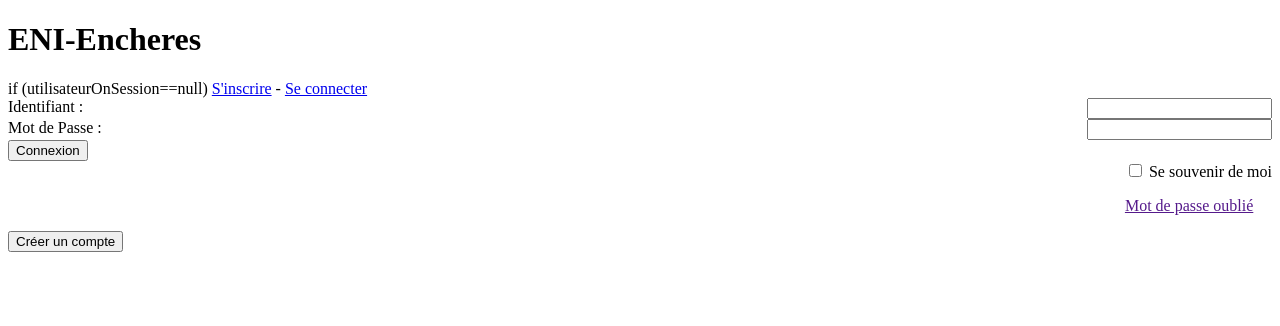
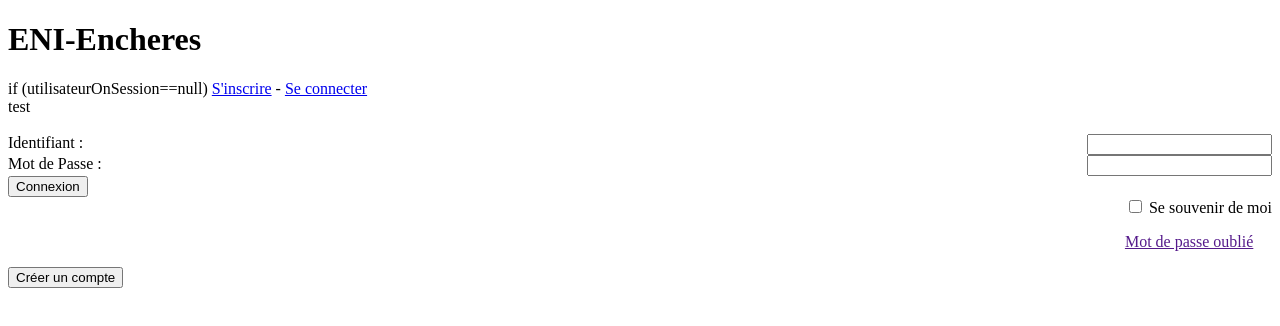
Before and after one commit to AntoineTrm/AngularEnchere, an Angular app: page /connexion in a window 1280 px wide. Shown: the top 326 px of the page. Built offline with nearby package versions, Linux system fonts and the light colour scheme.

Commit message:
test push ssh

```diff
--- a/src/app/connexion/connexion.component.html
+++ b/src/app/connexion/connexion.component.html
@@ -1,4 +1,4 @@
-
+<div>test</div>
 <br>
 <form [formGroup]="formulaireConnexion">
     <div>
```
